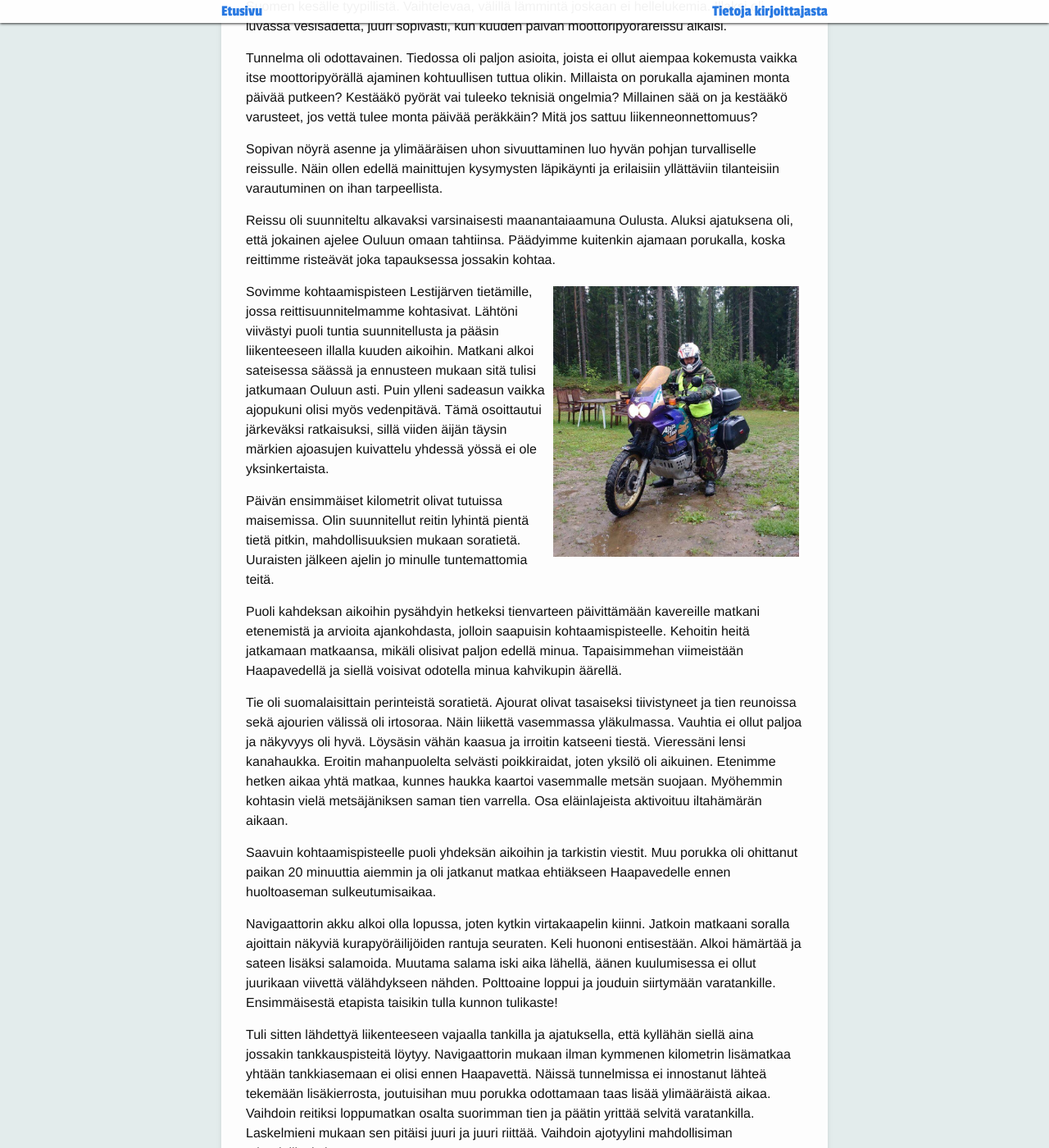
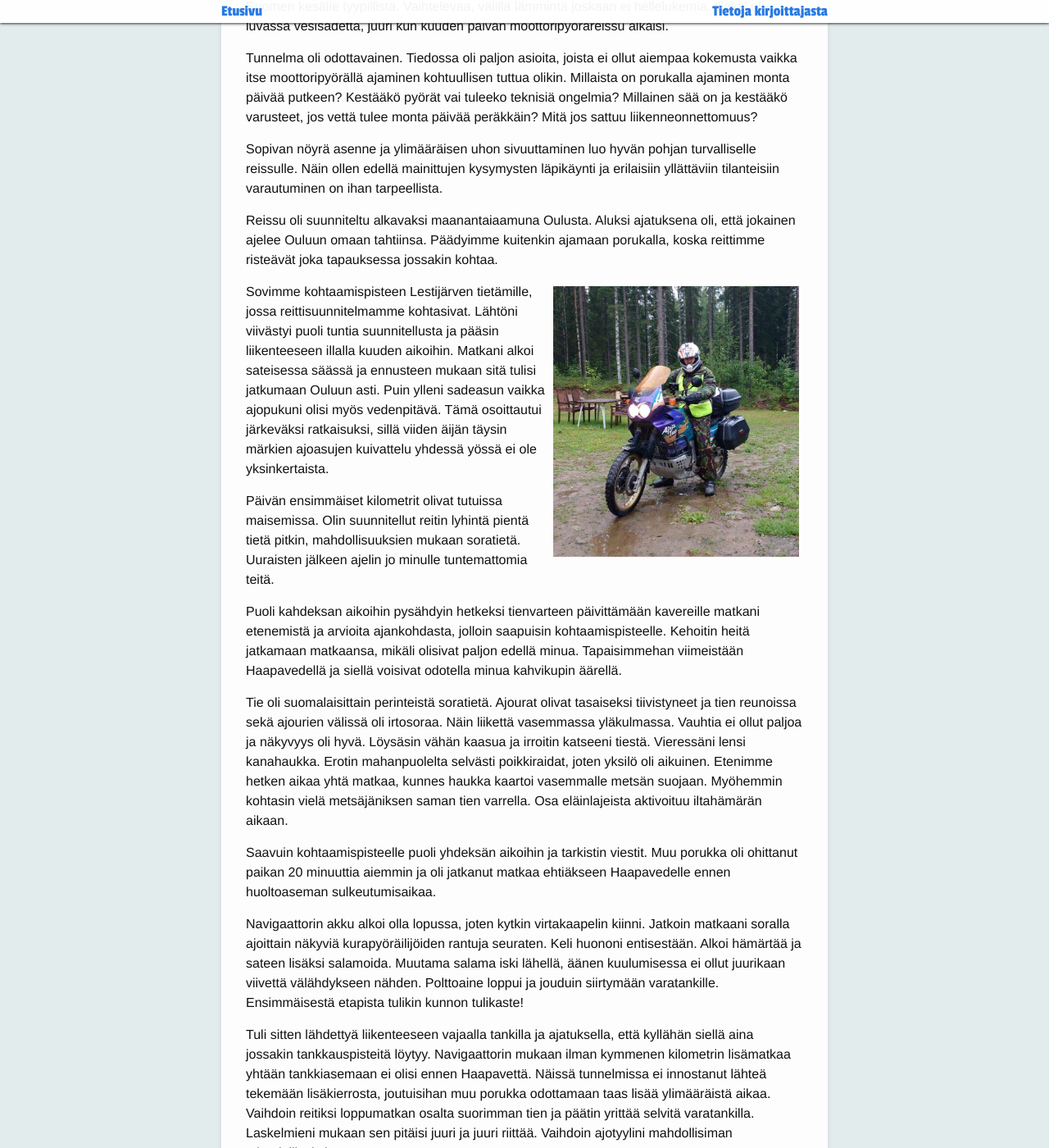
Before and after one commit to seikkailuendurolla/seikkailuendurolla.github.io, a Jekyll site: the page built from _posts/2017-03-01-matkaenduroilla-norjassa-sunnuntai.md, in a window 1280 px wide and 1400 px high, scrolled down 797 px. Shown: the whole window at 82% size. Built offline with Jekyll 4.4.1, drawn with Linux system fonts in a browser that asks for light colours; some web fonts are replaced; comment, search, counter and statistics services are not loaded; some of the changed text lies outside the part shown.

Commit message:
Tekstin siistimistä

```diff
--- a/_posts/2017-03-01-matkaenduroilla-norjassa-sunnuntai.md
+++ b/_posts/2017-03-01-matkaenduroilla-norjassa-sunnuntai.md
@@ -9,7 +9,7 @@ draft: true
 ---
 
 Heinäkuu läheni loppuaan ja vietettiin kuun viimeistä päivää. Säätila oli viime päivinä ollut Suomen kesälle tyypillistä. Vaihtelevaa,
-välillä lämmintä joskaan ei hellelukemia. Illaksi oli luvassa vesisadetta, juuri sopivasti, kun kuuden päivän moottoripyöräreissu alkaisi.
+välillä lämmintä joskaan ei hellelukemia. Illaksi oli luvassa vesisadetta, juuri kun kuuden päivän moottoripyöräreissu alkaisi.
 
 Tunnelma oli odottavainen. Tiedossa oli paljon asioita, joista ei ollut aiempaa kokemusta vaikka itse moottoripyörällä ajaminen
 kohtuullisen tuttua olikin. Millaista on porukalla ajaminen monta päivää putkeen? Kestääkö pyörät vai tuleeko teknisiä ongelmia?
@@ -19,7 +19,7 @@ Sopivan nöyrä asenne ja ylimääräisen uhon sivuuttaminen luo hyvän pohjan t
 kysymysten läpikäynti ja erilaisiin yllättäviin tilanteisiin varautuminen on ihan tarpeellista.
 
 
-Reissu oli suunniteltu alkavaksi varsinaisesti maanantaiaamuna Oulusta. Aluksi ajatuksena oli, että jokainen ajelee Ouluun omaan
+Reissu oli suunniteltu alkavaksi maanantaiaamuna Oulusta. Aluksi ajatuksena oli, että jokainen ajelee Ouluun omaan
 tahtiinsa. Päädyimme kuitenkin ajamaan porukalla, koska reittimme risteävät joka tapauksessa jossakin kohtaa.
 
 <img src="/assets/norja3.jpg" width="300" style="float: right; padding: 5px;" />
@@ -38,7 +38,7 @@ Haapavedellä ja siellä voisivat odotella minua kahvikupin äärellä.
 
 Tie oli suomalaisittain perinteistä soratietä. Ajourat olivat tasaiseksi tiivistyneet ja tien reunoissa sekä ajourien välissä oli
 irtosoraa. Näin liikettä vasemmassa yläkulmassa. Vauhtia ei ollut paljoa ja näkyvyys oli hyvä. Löysäsin vähän kaasua ja irroitin
-katseeni tiestä. Vieressäni lensi kanahaukka. Eroitin mahanpuolelta selvästi poikkiraidat, joten yksilö oli aikuinen. Etenimme hetken
+katseeni tiestä. Vieressäni lensi kanahaukka. Erotin mahanpuolelta selvästi poikkiraidat, joten yksilö oli aikuinen. Etenimme hetken
 aikaa yhtä matkaa, kunnes haukka kaartoi vasemmalle metsän suojaan. Myöhemmin kohtasin vielä metsäjäniksen saman tien varrella. Osa
 eläinlajeista aktivoituu iltahämärän aikaan.
 
@@ -46,9 +46,9 @@ Saavuin kohtaamispisteelle puoli yhdeksän aikoihin ja tarkistin viestit. Muu po
 jatkanut matkaa ehtiäkseen Haapavedelle ennen huoltoaseman sulkeutumisaikaa.
 
 Navigaattorin akku alkoi olla lopussa, joten kytkin virtakaapelin kiinni. Jatkoin matkaani soralla ajoittain näkyviä
-kurapyöräilijöiden rantuja seuraten. Keli huononi entisestään. Alkoi hämärtää ja sateen lisäksi salamoida. Muutama salama iski aika
+kurapyöräilijöiden rantuja seuraten. Keli huononi entisestään. Alkoi hämärtää ja sateen lisäksi salamoida. Muutama salama iski
 lähellä, äänen kuulumisessa ei ollut juurikaan viivettä välähdykseen nähden. Polttoaine loppui ja jouduin siirtymään varatankille.
-Ensimmäisestä etapista taisikin tulla kunnon tulikaste!
+Ensimmäisestä etapista tulikin kunnon tulikaste!
 
 Tuli sitten lähdettyä liikenteeseen vajaalla tankilla ja ajatuksella, että kyllähän siellä aina jossakin tankkauspisteitä löytyy.
 Navigaattorin mukaan ilman kymmenen kilometrin lisämatkaa yhtään tankkiasemaan ei olisi ennen Haapavettä. Näissä tunnelmissa ei
```
